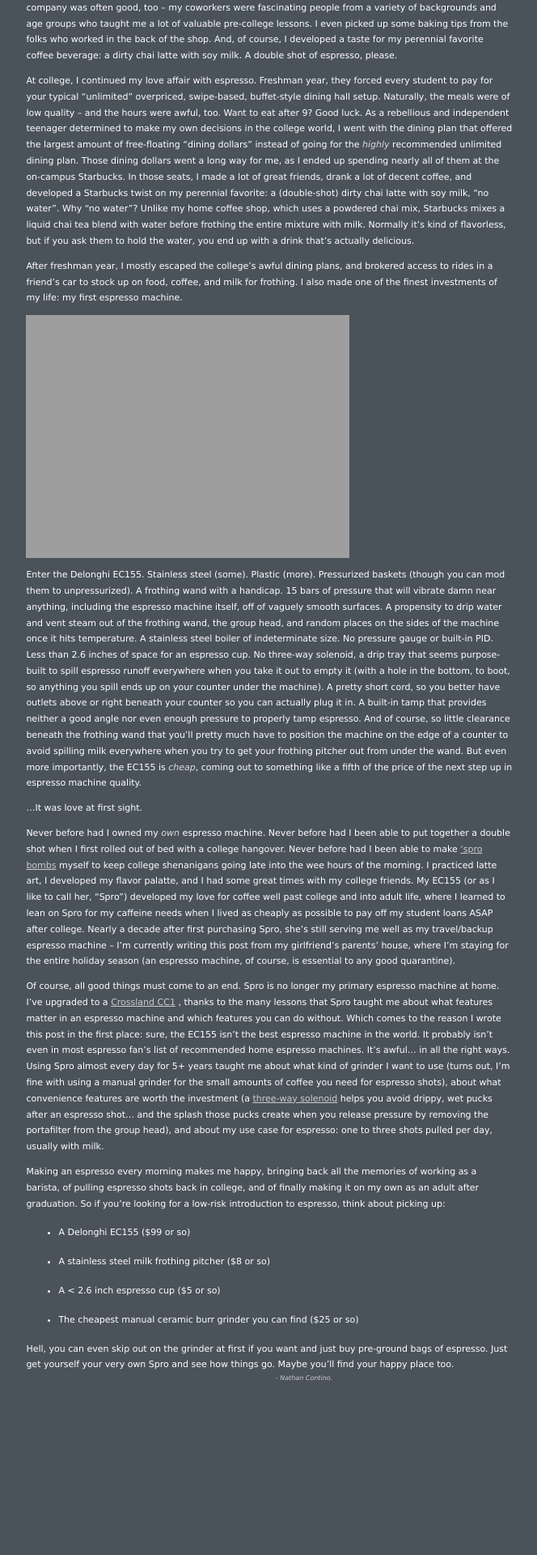
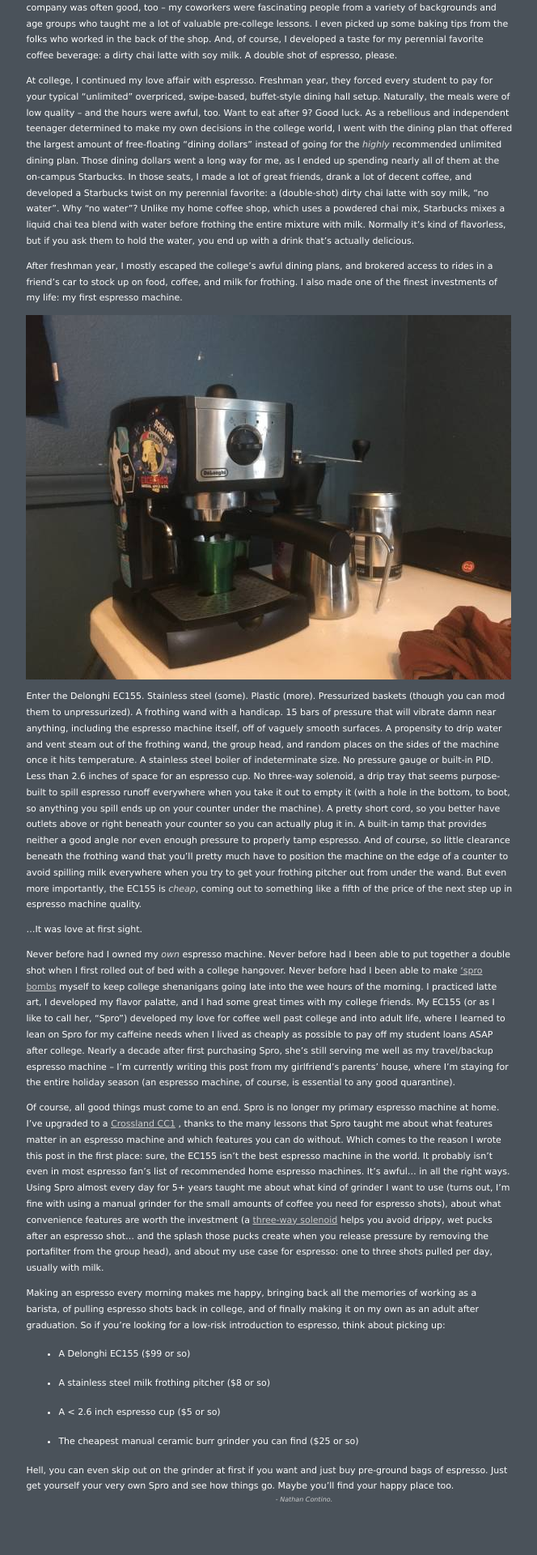
Before and after one commit to nathan-contino/nathan-contino.github.io, a Jekyll site: the page built from _posts/2020-11-28-odeToTheSpro.markdown, in a window 1280 px wide. Shown: the part 734-2654 px from the top of the page at 81% size, without its empty margins (264-928 px from the left). Built offline with Jekyll 4.4.1, drawn with Linux system fonts in a browser that asks for light colours; before the commit the page ends 2504 px from its top, so only the background shows below that.

Commit message:
new smoller image
Former-commit-id: 02d71425dd20edf6ac386d10edf3077e0835897c [formerly 02d71425dd20edf6ac386d10edf3077e0835897c [formerly d752ee59f035ad0d3dd6480d867f7b28460c205b [formerly 1a187d632baab615c096af46a2753f3ad5f7dbcd] [formerly 76b2e71bf3b01c88c26a48e53ed780412edf1c18 [formerly c694b799631f7bfd3ee681f7b25e4a6fcbfc6c8c]]]]
Former-commit-id: b3d8330105e73fe5ea625065612426d1ebd29c6a
Former-commit-id: ba1010d2cb745148138692f5024bda391becc93b
Former-commit-id: d834003b6b3844e03d5dd4672e0e98501d127791 [formerly 1021cda46acbf5d4e48ed9adb46f7ec7e7f96109]
Former-commit-id: 03d557c1ffd553fdf2d90403684e929fe0fd2eb5

```diff
--- a/_posts/2020-11-28-odeToTheSpro.markdown
+++ b/_posts/2020-11-28-odeToTheSpro.markdown
@@ -74,7 +74,7 @@ and brokered access to rides in a friend's car to stock up on food, coffee,
 and milk for frothing. I also made one of the finest investments of my life:
 my first espresso machine.
 
-![My Delonghi EC155]({{ site.url }}/_images/ec155.jpeg)
+![My Delonghi EC155]({{ site.url }}/_images/ec155smol.jpg)
 
 Enter the Delonghi EC155. Stainless steel (some). Plastic (more).
 Pressurized baskets (though you can mod them to unpressurized). A frothing
```
Also changed, not shown: _images/ec155.jpeg (added), _images/ec155smol.jpg (added), 1 other file.
